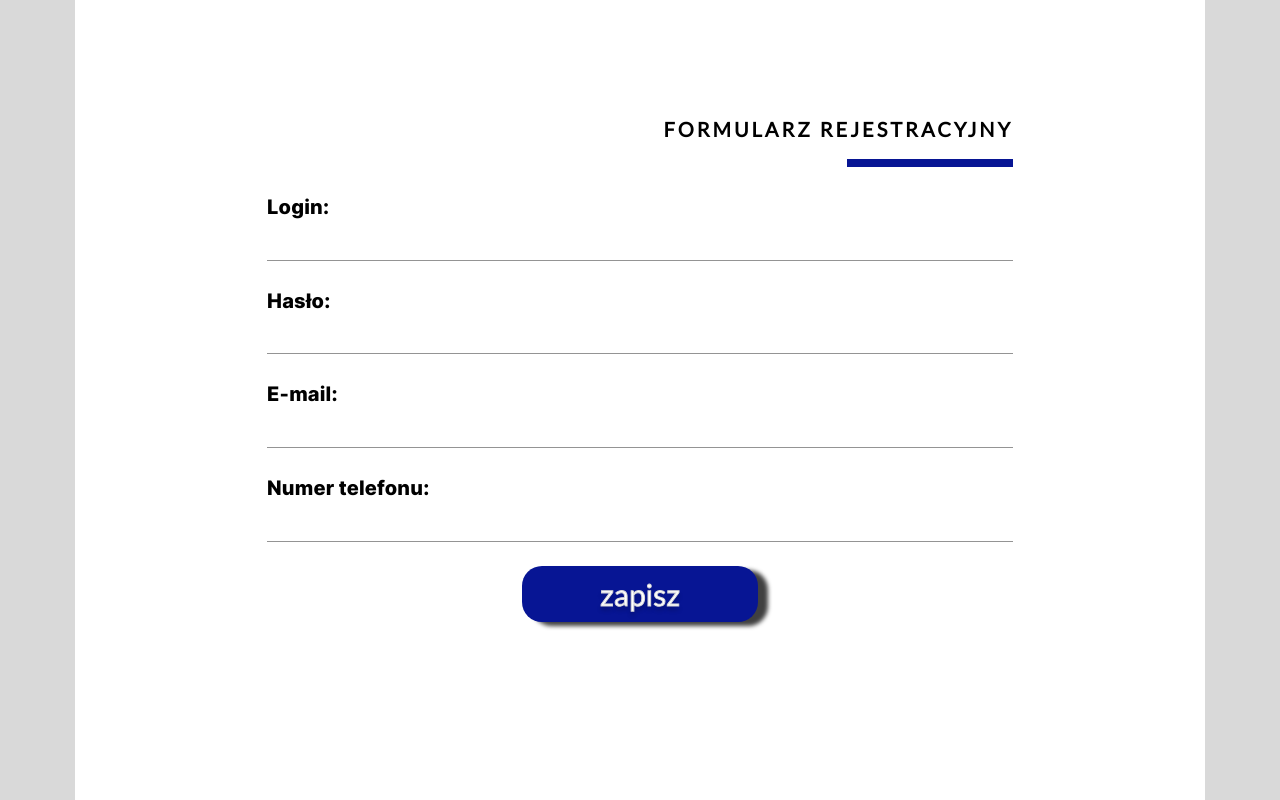
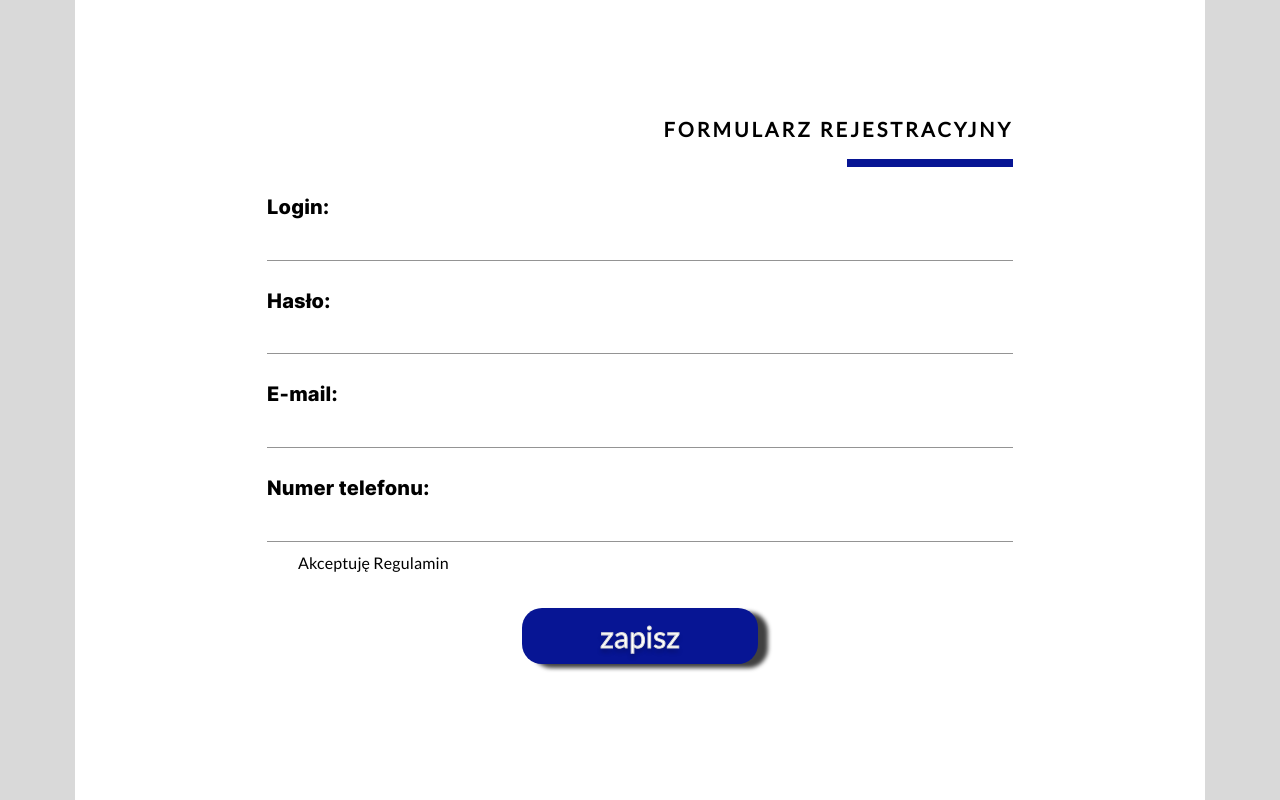
Before and after one commit to Samouczek/form-app, a React (Create React App) app: page /registration in a window 1280 px wide. Built offline with nearby package versions, Linux system fonts and the light colour scheme.

Commit message:
add acceptsRegulations to formik

```diff
--- a/src/components/RegistrationFormPage/index.tsx
+++ b/src/components/RegistrationFormPage/index.tsx
@@ -1,4 +1,4 @@
-import { MouseEvent, useContext } from 'react';
+import { MouseEvent, useContext, useEffect } from 'react';
 import { FormikProps, useFormik } from 'formik';
 import * as yup from 'yup';
 
@@ -12,6 +12,7 @@
 import { NComponents } from '@typings/components';
 import { StarWarsContext } from '@context/StarWars';
 import { sendForm } from '@queries/sendForm';
+import { Checkbox, FormControlLabel, FormHelperText } from '@mui/material';
 
 const phoneRegExp =
 	/^(?:(?:(?:\+|00)?48)|(?:\(\+?48\)))?(?:1[2-8]|2[2-69]|3[2-49]|4[1-8]|5[0-9]|6[0-35-9]|[7-8][1-9]|9[145])\d{7}$/;
@@ -24,6 +25,7 @@
 		.string()
 		.matches(phoneRegExp, REGISTRATION.PHONE_HELPER_TEXT)
 		.required(REGISTRATION.PHONE_HELPER_TEXT_REQUIRED),
+	acceptsRegulations: yup.bool().oneOf([true], REGISTRATION.ACCEPT_REGULATIONS_HELPER_TEXT),
 });
 
 const RegistrationFormPage = (): JSX.Element => {
@@ -33,20 +35,33 @@
 		password: '',
 		email: '',
 		phoneNumber: '',
+		acceptsRegulations: false,
 	};
 
 	const {
 		handleSubmit,
-		values: { name, password, email, phoneNumber },
-		touched: { name: touchedName, password: touchedPassword, email: touchedEmail, phoneNumber: touchedPhoneNumber },
+		values: { name, password, email, phoneNumber, acceptsRegulations },
+		touched: {
+			name: touchedName,
+			password: touchedPassword,
+			email: touchedEmail,
+			phoneNumber: touchedPhoneNumber,
+			acceptsRegulations: touchedAcceptsRegulations,
+		},
 		handleChange,
-		errors: { name: nameError, password: passwordError, email: emailError, phoneNumber: phoneNumberError },
+		errors: {
+			name: nameError,
+			password: passwordError,
+			email: emailError,
+			phoneNumber: phoneNumberError,
+			acceptsRegulations: acceptsRegulationsError,
+		},
 	}: FormikProps<NComponents.IFormData> = useFormik<NComponents.IFormData>({
 		enableReinitialize: true,
 		initialValues,
 		validationSchema,
 		onSubmit: ({ name, password, email, phoneNumber }, { resetForm }) => {
-			sendForm(name, password, email, phoneNumber, starWars);
+			sendForm(name, password, email, phoneNumber, acceptsRegulations, starWars);
 			resetForm();
 		},
 	});
@@ -110,6 +125,21 @@
 					formLabel={REGISTRATION.PHONE_NUMBER_LABEL}
 					type='text'
 				/>
+				<FormControlLabel
+					control={
+						<Checkbox
+							checked={acceptsRegulations}
+							onChange={handleChange}
+							name='acceptsRegulations'
+							id='acceptsRegulations'
+							disableRipple={true}
+						/>
+					}
+					label={REGISTRATION.ACCEPT_REGULATIONS}
+				/>
+				{touchedAcceptsRegulations && acceptsRegulationsError && (
+					<FormHelperText error={true}>{REGISTRATION.ACCEPT_REGULATIONS_HELPER_TEXT}</FormHelperText>
+				)}
 				<CustomButton
 					type='submit'
 					backgroundColor={theme.palette.primary.main}
--- a/src/queries/sendForm.ts
+++ b/src/queries/sendForm.ts
@@ -8,6 +8,7 @@
 	password: string,
 	email: string,
 	phoneNumber: string,
+	acceptsRegulations: boolean,
 	starWars: NQueries.IStarWarsData[],
 ): Promise<any> => {
 	const star_wars_data = JSON.stringify(starWars);
@@ -15,7 +16,7 @@
 	try {
 		await axios.post<NQueries.IRegistrationData>(
 			`${PATH_TO_SUBMIT_FORM}`,
-			{ name, password, email, phoneNumber, star_wars_data },
+			{ name, password, email, phoneNumber, acceptsRegulations, star_wars_data },
 			{
 				headers: {
 					Accept: 'application/json',
--- a/src/typings/components/index.d.ts
+++ b/src/typings/components/index.d.ts
@@ -31,5 +31,6 @@
 		password: S;
 		email: S;
 		phoneNumber: S;
+		acceptsRegulations: B;
 	}
 }
--- a/src/typings/queries/index.d.ts
+++ b/src/typings/queries/index.d.ts
@@ -24,6 +24,7 @@
 		password: S;
 		email: S;
 		phoneNumber: S;
+		acceptsRegulations: B;
 		starWars: JSON;
 	}
 
```
